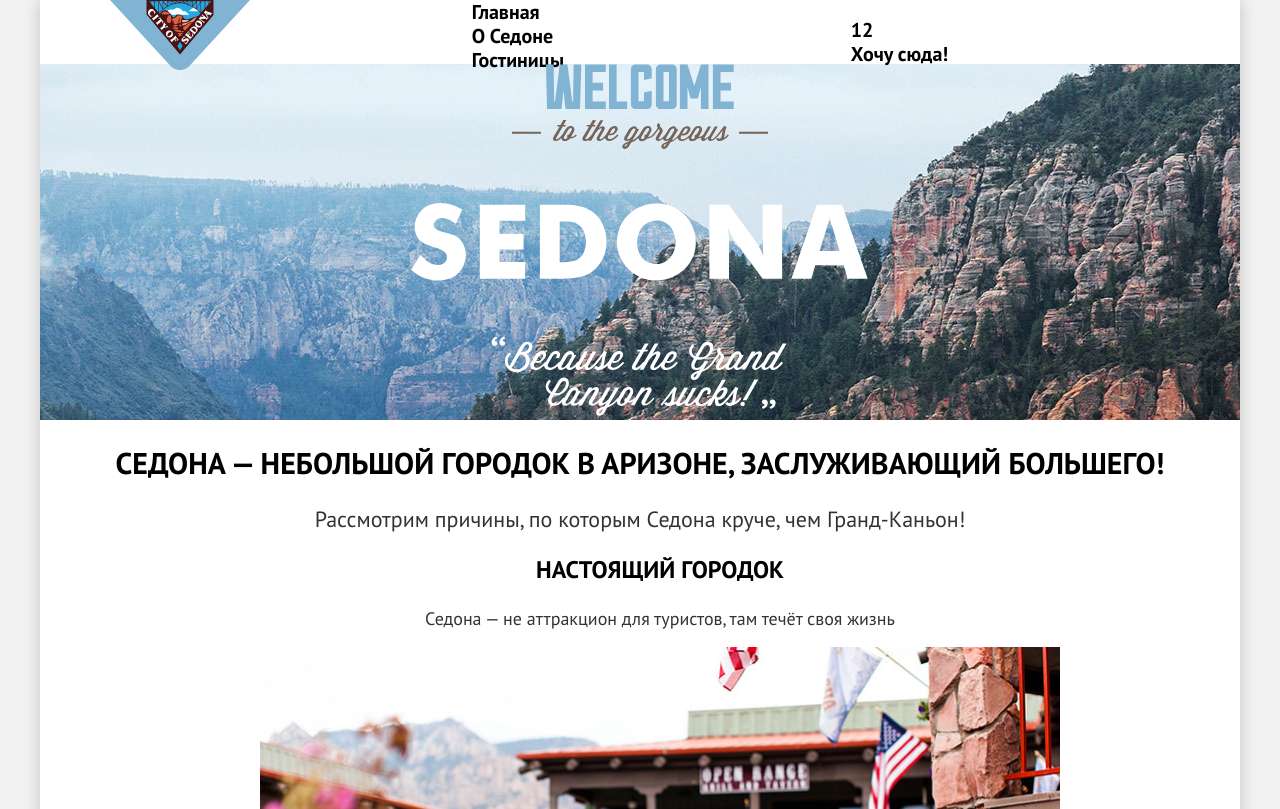
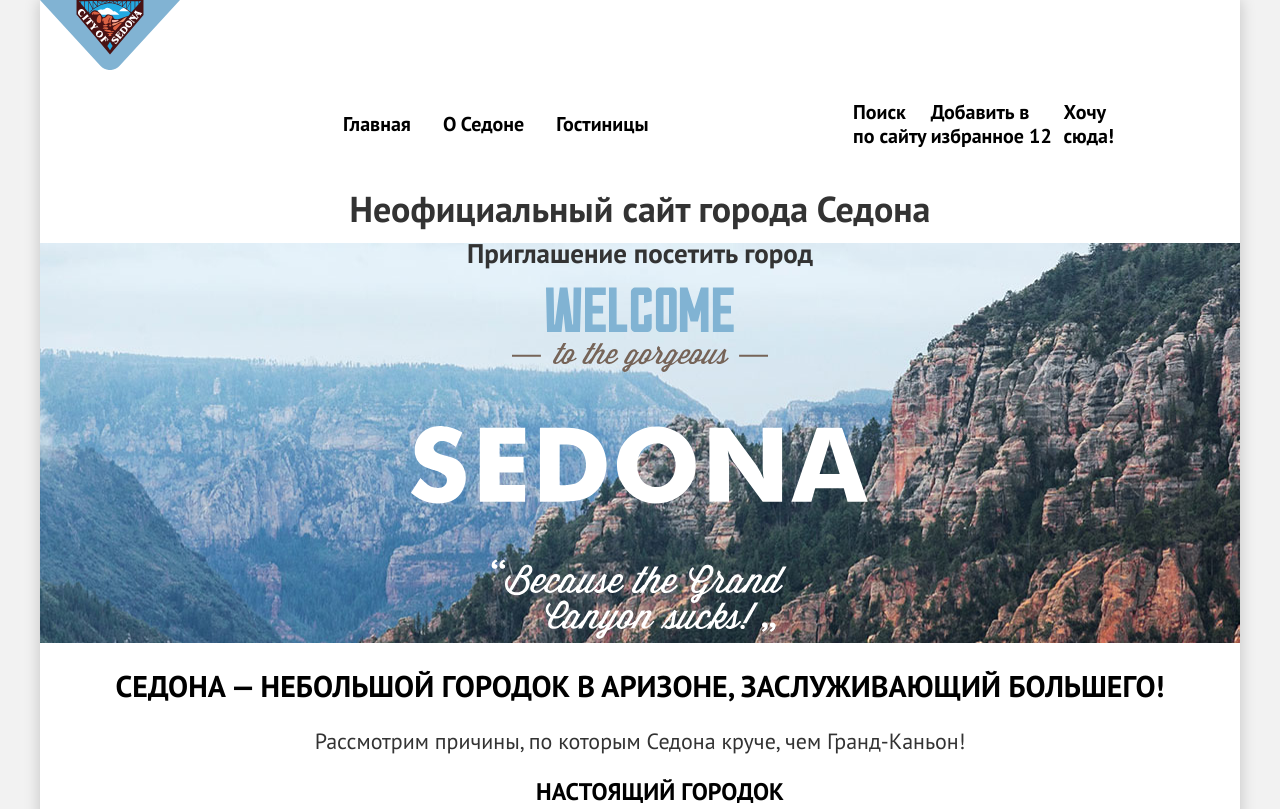
Before and after one commit to htmlacademy-htmlcss/1662463-sedona-37, a plain HTML site: page index.html in a window 1280 px wide. Shown: the top 809 px of the page. Drawn offline with Linux system fonts and the light colour scheme.

Commit message:
Добавляет стили в header

```diff
--- a/index.html
+++ b/index.html
@@ -9,7 +9,7 @@
 
   <body class="page">
     <div class="page-container">
-      <header class="header-page">
+      <header class="page-header">
         <a class="logo-link" href="#">
           <img class="logo-img" src="images/header/logo.svg" alt="Логотип сайта Седоны" width="140" height="70">
         </a>
--- a/styles/styles.css
+++ b/styles/styles.css
@@ -14,7 +14,7 @@
     font-display: swap;
 }
 
-.visually-hidden {
+/* .visually-hidden {
     position: absolute;
     width: 1px;
     height: 1px;
@@ -25,8 +25,9 @@
     clip-path: inset(100%);
     clip: rect(0 0 0 0);
     overflow: hidden;
+}
+*/
 
-}
 
 html {
     height: 100%;
@@ -56,34 +57,37 @@ body {
 
 /* BLOCK HEADER */
 
-.header-page {
+.page-header {
     background-color: #ffffff;
     color: #000000;
-    height: 64px;
-    padding: 0 70px;
-    display: flex;
-    flex-direction: row;
-    justify-content: space-between;
-    align-items: flex-start;
-
 }
 
-.logo-link {}
+.logo-link {
+    display: block;
+    width: 138px;
+}
 
 .navigation {
     display: flex;
     margin: 0 auto;
+    width: 962px;
 
 }
 
 .navigation-list {
     list-style: none;
-    width: 339px;
-    margin: 0;
+    width: 464px;
+    margin-left: 168px;
     padding: 0;
+    display: flex;
+    flex-direction: row;
+    align-items: center;
 }
 
-.navigation-item {}
+.navigation-item {
+    margin: 0;
+    padding: 20px 16px;
+}
 
 .navigation-link {
     color: #000000;
@@ -95,6 +99,11 @@ body {
 
 .user-menu {
     list-style: none;
+    max-width: 268px;
+    margin-left: auto;
+    display: flex;
+    flex-direction: row;
+    align-items: center;
 }
 
 .user-item {}
@@ -132,6 +141,8 @@ body {
 
 .features {
     background-color: #ffffff;
+    margin: 0;
+    padding: 0;
 }
 
 .features-title {
```
Also changed, not shown: catalog.html (+2 -2 lines).
